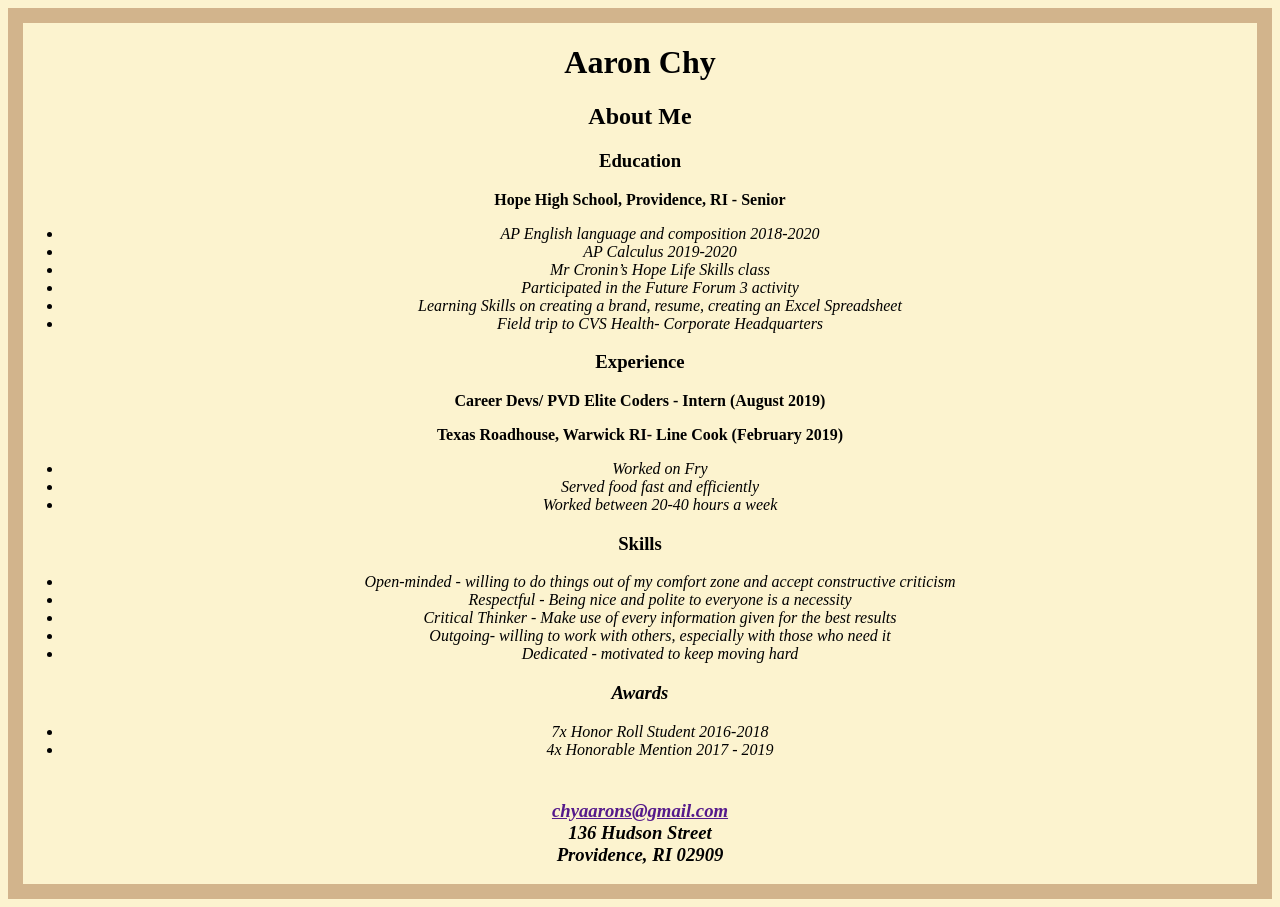
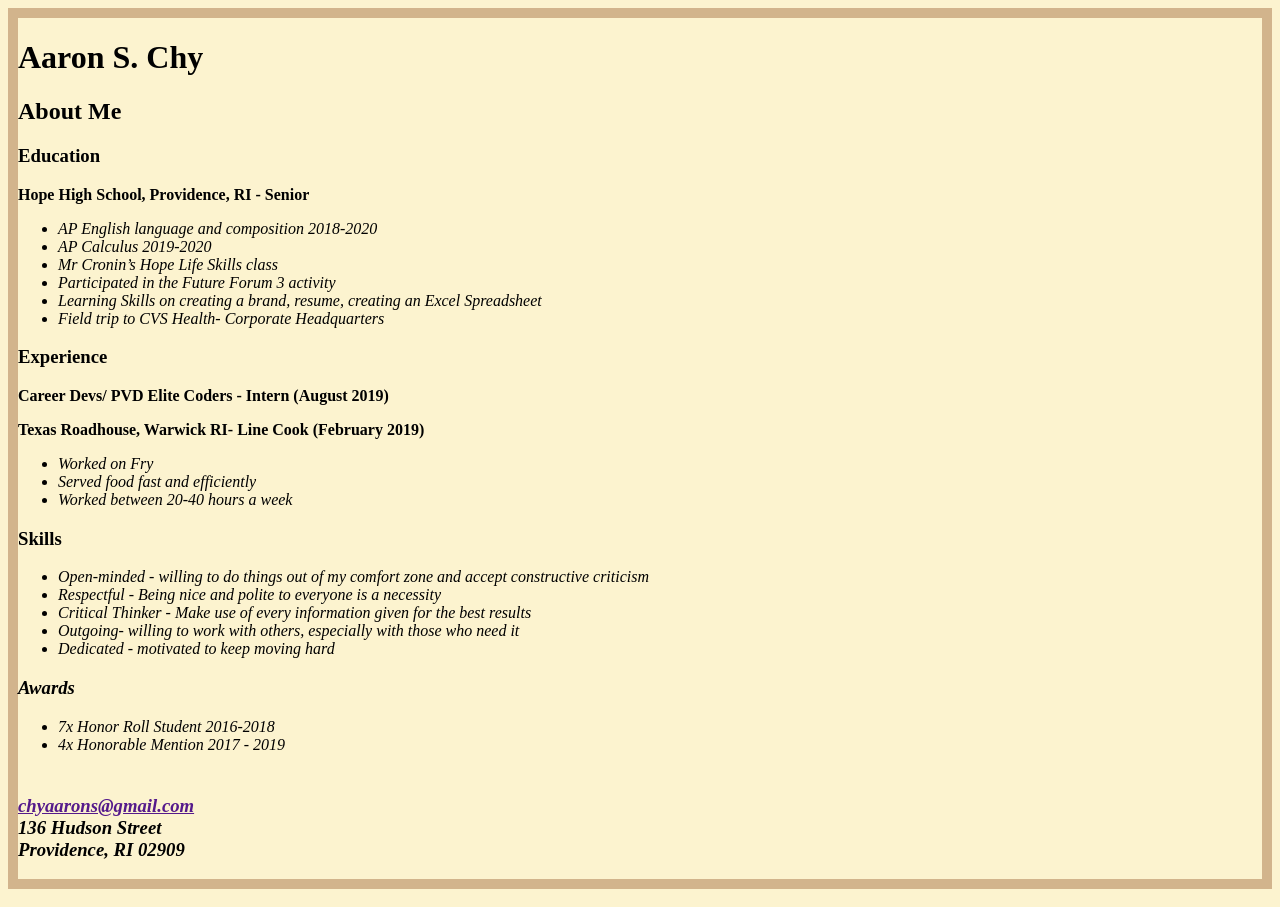
Before and after one commit to aaronchy/achy, a plain HTML site: page index.html in a window 1280 px wide. Drawn offline with Linux system fonts and the light colour scheme.

Commit message:
Update index.html

```diff
--- a/index.html
+++ b/index.html
@@ -8,12 +8,11 @@
      <style>
 
   body{background-color: #FCF3CF ;}
-  body{text-align:center;}
-
+  body{text-align:left;}
   body{
   position: relative;
   left: 0px;
-  border: 15px solid tan;
+  border: 10px solid tan;
 }
   </style>
 
@@ -21,7 +20,7 @@
 <body>
   <header>
 
-  <h1>Aaron Chy</h1>
+  <h1>Aaron S. Chy</h1>
   <h2>About Me</h2>
   </header>
   <main>
```
